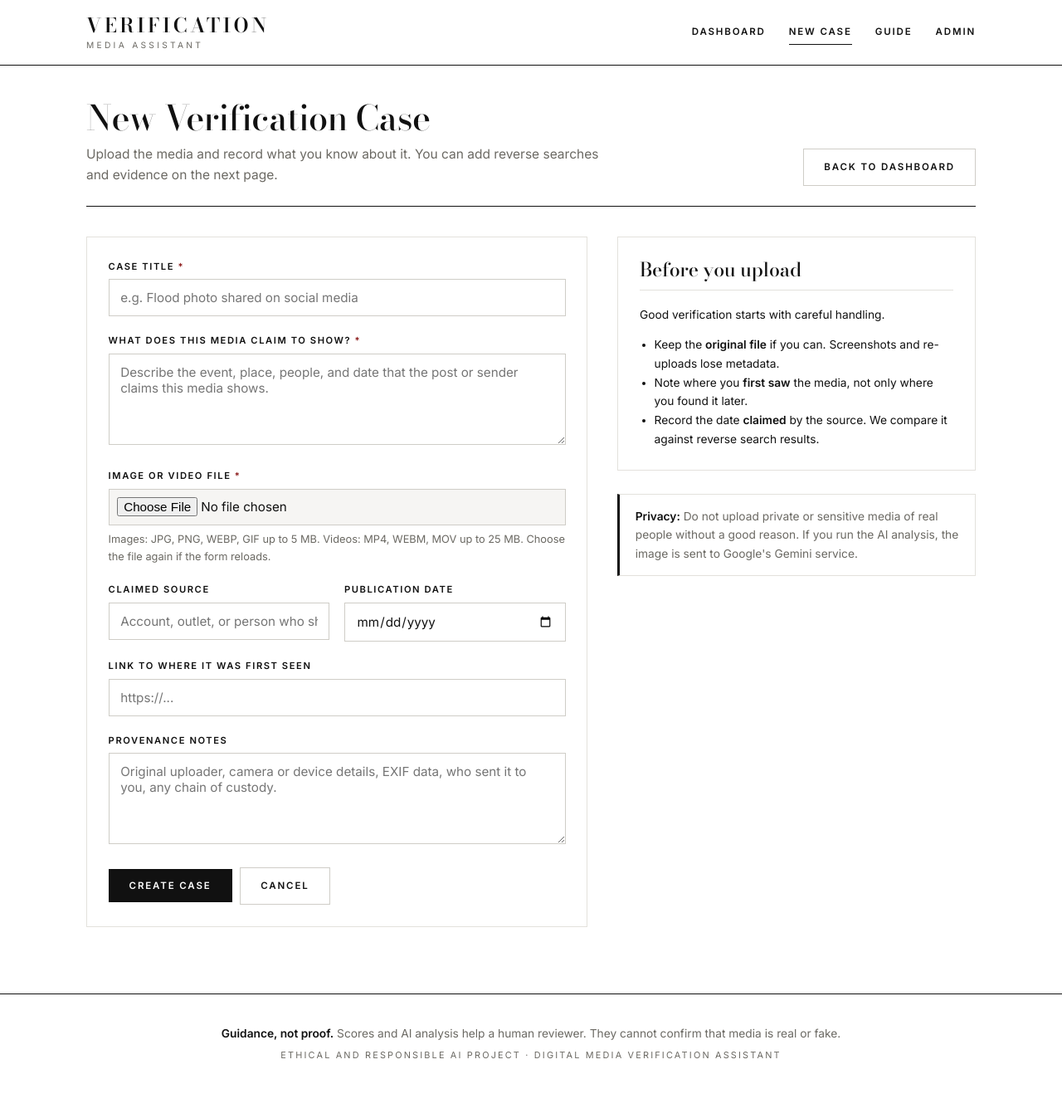
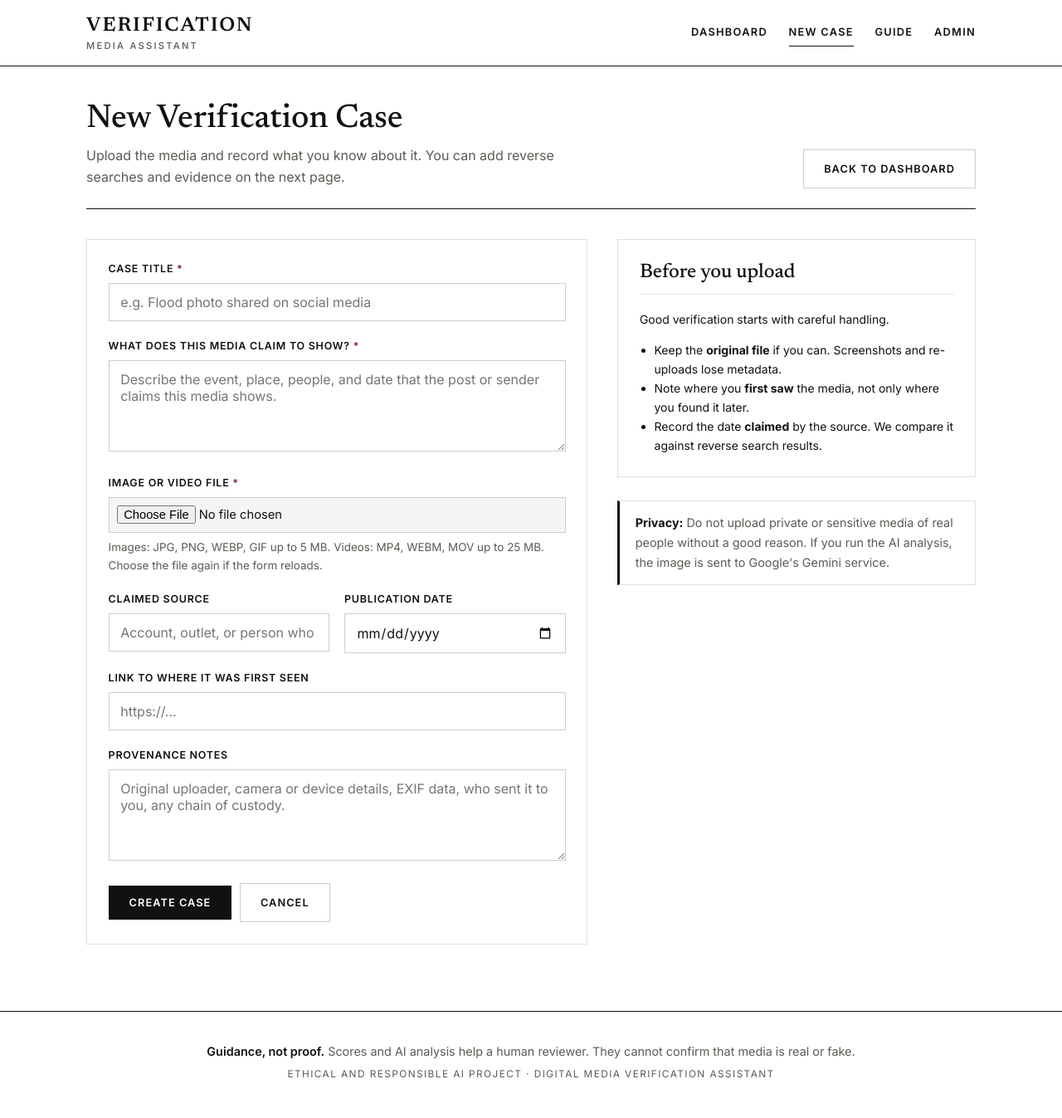
Before and after one commit to aakashdarda2907/era_classwork, a Django app: page /cases/new/ in a window 1280 px wide. Shown: the whole page at 83% size. Before the commit the page ends 1276 px from the top, so only its background shows below. Run offline with Django 5.2, Linux system fonts and the light colour scheme.

Commit message:
Switch heading font to Newsreader and enlarge small labels

```diff
--- a/static/css/style.css
+++ b/static/css/style.css
@@ -1,11 +1,11 @@
 /* ============================================================
-   Digital Media Verification Assistant: stylesheet (v3)
+   Digital Media Verification Assistant: stylesheet (v4)
    Minimal editorial look: white paper, black type, hairline
-   rules, Didone serif headings, square corners, no shadows.
+   rules, readable serif headings, square corners, no shadows.
    Colour is used only for meaning (verdicts and status).
    ============================================================ */
 
-@import url('https://fonts.googleapis.com/css2?family=Bodoni+Moda:opsz,wght@6..96,400;6..96,500;6..96,600;6..96,700&family=Inter:wght@400;500;600&display=swap');
+@import url('https://fonts.googleapis.com/css2?family=Newsreader:opsz,wght@6..72,400;6..72,500;6..72,600&family=Inter:wght@400;500;600;700&display=swap');
 
 :root {
     /* Surfaces and text */
@@ -13,7 +13,7 @@
     --bg-soft: #f6f5f3;
     --surface: #ffffff;
     --text: #111111;
-    --muted: #6b6963;
+    --muted: #5c5a54;
     --border: #e3e1dc;
     --rule: #111111;
 
@@ -42,7 +42,7 @@
 
     /* Fonts */
     --font-body: 'Inter', 'Helvetica Neue', Arial, sans-serif;
-    --font-head: 'Bodoni Moda', 'Didot', 'Times New Roman', serif;
+    --font-head: 'Newsreader', Georgia, 'Times New Roman', serif;
 }
 
 * { box-sizing: border-box; }
@@ -52,7 +52,7 @@ html { scroll-behavior: smooth; }
 body {
     margin: 0;
     font-family: var(--font-body);
-    font-size: 15.5px;
+    font-size: 16px;
     background: var(--bg);
     color: var(--text);
     line-height: 1.65;
@@ -64,37 +64,37 @@ body {
 a { color: var(--text); text-decoration: underline; text-decoration-thickness: 1px; text-underline-offset: 3px; }
 a:hover { text-decoration-thickness: 2px; }
 
-h1, h2, h3 { font-family: var(--font-head); font-weight: 500; line-height: 1.15; margin: 0 0 0.6rem; letter-spacing: -0.01em; color: var(--text); }
-h1 { font-size: 2.6rem; }
-h2 { font-size: 1.45rem; }
-h3 { font-size: 1.2rem; }
+h1, h2, h3 { font-family: var(--font-head); font-weight: 500; line-height: 1.2; margin: 0 0 0.6rem; letter-spacing: -0.005em; color: var(--text); }
+h1 { font-size: 2.5rem; }
+h2 { font-size: 1.5rem; }
+h3 { font-size: 1.25rem; }
 p { margin: 0 0 0.85rem; }
 
 .container { max-width: 1120px; margin: 0 auto; padding: 0 1.5rem; }
 .main-content { padding-top: 2.5rem; padding-bottom: 5rem; min-height: 70vh; }
 .muted { color: var(--muted); }
-.small { font-size: 0.86rem; }
+.small { font-size: 0.875rem; }
 
 /* ---------- Header and navigation ---------- */
 .site-header { background: #fff; border-bottom: 1px solid var(--rule); position: sticky; top: 0; z-index: 20; }
 .header-inner { display: flex; align-items: center; justify-content: space-between; gap: 1rem; padding-top: 1.1rem; padding-bottom: 1.1rem; flex-wrap: wrap; }
 .brand { display: flex; flex-direction: column; line-height: 1.1; color: var(--text); text-decoration: none; }
 .brand:hover { text-decoration: none; }
-.brand-name { font-family: var(--font-head); font-size: 1.5rem; font-weight: 600; letter-spacing: 0.14em; text-transform: uppercase; }
-.brand-sub { font-size: 0.64rem; letter-spacing: 0.32em; text-transform: uppercase; color: var(--muted); margin-top: 0.3rem; }
-.nav-links { display: flex; gap: 1.75rem; flex-wrap: wrap; }
-.nav-links a { color: var(--text); text-decoration: none; font-size: 0.72rem; font-weight: 600; letter-spacing: 0.16em; text-transform: uppercase; padding: 0.35rem 0; border-bottom: 1px solid transparent; transition: border-color 0.15s; }
+.brand-name { font-family: var(--font-head); font-size: 1.5rem; font-weight: 600; letter-spacing: 0.08em; text-transform: uppercase; }
+.brand-sub { font-size: 0.7rem; font-weight: 500; letter-spacing: 0.2em; text-transform: uppercase; color: var(--muted); margin-top: 0.3rem; }
+.nav-links { display: flex; gap: 1.6rem; flex-wrap: wrap; }
+.nav-links a { color: var(--text); text-decoration: none; font-size: 0.8rem; font-weight: 600; letter-spacing: 0.1em; text-transform: uppercase; padding: 0.35rem 0; border-bottom: 1.5px solid transparent; transition: border-color 0.15s; }
 .nav-links a:hover { border-bottom-color: var(--rule); }
 .nav-links a.active { border-bottom-color: var(--rule); }
 
 /* ---------- Footer ---------- */
-.site-footer { border-top: 1px solid var(--rule); padding: 2.25rem 0; text-align: center; font-size: 0.86rem; color: var(--muted); }
+.site-footer { border-top: 1px solid var(--rule); padding: 2.25rem 0; text-align: center; font-size: 0.9rem; color: var(--muted); }
 .site-footer p { margin: 0 0 0.4rem; }
 .site-footer strong { color: var(--text); font-weight: 600; }
-.footer-small { font-size: 0.68rem; letter-spacing: 0.2em; text-transform: uppercase; }
+.footer-small { font-size: 0.74rem; letter-spacing: 0.12em; text-transform: uppercase; }
 
 /* ---------- Messages ---------- */
-.alert { padding: 0.85rem 1.1rem; margin-bottom: 0.7rem; border: 1px solid var(--border); border-left-width: 3px; font-size: 0.92rem; background: #fff; }
+.alert { padding: 0.85rem 1.1rem; margin-bottom: 0.7rem; border: 1px solid var(--border); border-left-width: 3px; font-size: 0.95rem; background: #fff; }
 .alert-success { border-left-color: var(--good); color: var(--good); }
 .alert-error { border-left-color: var(--bad); color: var(--bad); }
 .alert-info, .alert-warning { border-left-color: var(--warn); color: var(--warn); }
@@ -118,11 +118,11 @@ p { margin: 0 0 0.85rem; }
 .card-title-row h2 { margin: 0; padding: 0; border: none; }
 
 .stat { text-align: left; padding: 1.4rem 1.5rem; }
-.stat .stat-number { font-family: var(--font-head); font-size: 2.9rem; font-weight: 500; line-height: 1; color: var(--text); }
-.stat .stat-label { color: var(--muted); font-size: 0.68rem; font-weight: 600; text-transform: uppercase; letter-spacing: 0.18em; margin-top: 0.6rem; }
+.stat .stat-number { font-family: var(--font-head); font-size: 3rem; font-weight: 500; line-height: 1; color: var(--text); }
+.stat .stat-label { color: var(--muted); font-size: 0.76rem; font-weight: 600; text-transform: uppercase; letter-spacing: 0.1em; margin-top: 0.6rem; }
 
 /* ---------- Buttons ---------- */
-.btn { display: inline-block; padding: 0.75rem 1.5rem; border: 1px solid var(--rule); font-size: 0.72rem; font-weight: 600; letter-spacing: 0.16em; text-transform: uppercase; cursor: pointer; font-family: inherit; text-align: center; text-decoration: none; transition: background 0.15s, color 0.15s, border-color 0.15s; border-radius: 0; }
+.btn { display: inline-block; padding: 0.75rem 1.5rem; border: 1px solid var(--rule); font-size: 0.8rem; font-weight: 600; letter-spacing: 0.08em; text-transform: uppercase; cursor: pointer; font-family: inherit; text-align: center; text-decoration: none; transition: background 0.15s, color 0.15s, border-color 0.15s; border-radius: 0; }
 .btn:hover { text-decoration: none; }
 .btn:focus-visible, a:focus-visible { outline: 2px solid var(--rule); outline-offset: 3px; }
 .btn:disabled { opacity: 0.5; cursor: wait; }
@@ -132,25 +132,25 @@ p { margin: 0 0 0.85rem; }
 .btn-secondary:hover { border-color: var(--rule); }
 .btn-danger { background: #fff; color: var(--bad); border-color: #d9b9b9; }
 .btn-danger:hover { background: var(--bad); border-color: var(--bad); color: #fff; }
-.btn-small { padding: 0.5rem 1rem; font-size: 0.66rem; }
+.btn-small { padding: 0.5rem 1rem; font-size: 0.74rem; }
 
 /* ---------- Forms ---------- */
 .form-group { margin-bottom: 1.25rem; }
-.form-group label { display: block; font-weight: 600; margin-bottom: 0.4rem; font-size: 0.7rem; letter-spacing: 0.14em; text-transform: uppercase; color: var(--text); }
+.form-group label { display: block; font-weight: 600; margin-bottom: 0.4rem; font-size: 0.78rem; letter-spacing: 0.06em; text-transform: uppercase; color: var(--text); }
 .form-row { display: grid; grid-template-columns: 1fr 1fr; gap: 1.1rem; }
 input[type="text"], input[type="url"], input[type="date"], input[type="file"], select, textarea {
     width: 100%; padding: 0.75rem 0.85rem; border: 1px solid #cfcdc7; border-radius: 0;
-    font-size: 0.95rem; font-family: inherit; background: #fff; color: var(--text);
+    font-size: 1rem; font-family: inherit; background: #fff; color: var(--text);
     transition: border-color 0.15s;
 }
-input[type="file"] { padding: 0.6rem; background: var(--bg-soft); }
+input[type="file"] { padding: 0.6rem; background: var(--bg-soft); font-size: 0.92rem; }
 textarea { min-height: 110px; resize: vertical; }
 input:hover, select:hover, textarea:hover { border-color: #9c9a94; }
 input:focus, select:focus, textarea:focus { outline: none; border-color: var(--rule); box-shadow: 0 1px 0 0 var(--rule); }
-.checkbox-row { display: flex; align-items: center; gap: 0.6rem; cursor: pointer; text-transform: none !important; letter-spacing: 0 !important; font-size: 0.92rem !important; font-weight: 500 !important; }
+.checkbox-row { display: flex; align-items: center; gap: 0.6rem; cursor: pointer; text-transform: none !important; letter-spacing: 0 !important; font-size: 0.95rem !important; font-weight: 500 !important; }
 .checkbox-row input { width: 17px; height: 17px; accent-color: #111; }
-.hint { color: var(--muted); font-size: 0.8rem; margin-top: 0.35rem; }
-.field-error { color: var(--bad); font-size: 0.82rem; margin-top: 0.35rem; font-weight: 600; }
+.hint { color: var(--muted); font-size: 0.84rem; margin-top: 0.35rem; }
+.field-error { color: var(--bad); font-size: 0.86rem; margin-top: 0.35rem; font-weight: 600; }
 .has-error input, .has-error select, .has-error textarea { border-color: var(--bad); }
 .required { color: var(--bad); }
 
@@ -160,7 +160,7 @@ input:focus, select:focus, textarea:focus { outline: none; border-color: var(--r
 .toolbar select { flex: 0 0 210px; }
 
 /* ---------- Badges ---------- */
-.badge { display: inline-block; padding: 0.2rem 0.6rem; border: 1px solid currentColor; font-size: 0.64rem; font-weight: 600; white-space: nowrap; letter-spacing: 0.12em; text-transform: uppercase; background: transparent; }
+.badge { display: inline-block; padding: 0.2rem 0.6rem; border: 1px solid currentColor; font-size: 0.7rem; font-weight: 600; white-space: nowrap; letter-spacing: 0.06em; text-transform: uppercase; background: transparent; }
 .badge-open { color: var(--text); }
 .badge-verifying { color: var(--warn); }
 .badge-concluded { color: var(--good); }
@@ -172,20 +172,20 @@ input:focus, select:focus, textarea:focus { outline: none; border-color: var(--r
 /* ---------- Case cards (dashboard) ---------- */
 .case-grid { display: grid; grid-template-columns: repeat(auto-fill, minmax(270px, 1fr)); gap: 1.75rem 1.5rem; }
 .case-card { background: #fff; display: flex; flex-direction: column; border-top: 1px solid var(--rule); padding-top: 1rem; }
-.case-thumb { aspect-ratio: 4 / 3; background: var(--bg-soft); display: flex; align-items: center; justify-content: center; color: var(--muted); font-size: 0.68rem; letter-spacing: 0.22em; text-transform: uppercase; overflow: hidden; text-decoration: none; }
+.case-thumb { aspect-ratio: 4 / 3; background: var(--bg-soft); display: flex; align-items: center; justify-content: center; color: var(--muted); font-size: 0.78rem; font-weight: 600; letter-spacing: 0.14em; text-transform: uppercase; overflow: hidden; text-decoration: none; }
 .case-thumb img { width: 100%; height: 100%; object-fit: cover; transition: transform 0.6s ease; }
 .case-card:hover .case-thumb img { transform: scale(1.03); }
 .case-body { padding: 1rem 0 0.25rem; display: flex; flex-direction: column; gap: 0.5rem; flex: 1; }
-.case-body h3 { margin: 0; font-size: 1.3rem; }
+.case-body h3 { margin: 0; font-size: 1.35rem; }
 .case-body h3 a { color: var(--text); text-decoration: none; }
 .case-body h3 a:hover { text-decoration: underline; }
 .case-meta { display: flex; gap: 0.5rem; flex-wrap: wrap; align-items: center; }
-.case-id { font-size: 0.66rem; color: var(--muted); font-weight: 600; text-transform: uppercase; letter-spacing: 0.18em; }
+.case-id { font-size: 0.74rem; color: var(--muted); font-weight: 600; text-transform: uppercase; letter-spacing: 0.1em; }
 
 /* ---------- Credibility meter ---------- */
 .score-box { text-align: left; }
 .score-big { font-family: var(--font-head); font-size: 4.2rem; font-weight: 500; line-height: 1; }
-.score-big small { font-family: var(--font-body); font-size: 0.85rem; color: var(--muted); font-weight: 500; letter-spacing: 0.05em; }
+.score-big small { font-family: var(--font-body); font-size: 0.95rem; color: var(--muted); font-weight: 500; }
 .score-good { color: var(--good); }
 .score-warn { color: var(--warn); }
 .score-bad { color: var(--bad); }
@@ -197,8 +197,8 @@ input:focus, select:focus, textarea:focus { outline: none; border-color: var(--r
 
 /* ---------- Tables ---------- */
 .table-wrap { overflow-x: auto; }
-.table { width: 100%; border-collapse: collapse; font-size: 0.9rem; }
-.table th { text-align: left; padding: 0.6rem 0.7rem 0.6rem 0; font-size: 0.64rem; color: var(--muted); text-transform: uppercase; letter-spacing: 0.16em; font-weight: 600; border-bottom: 1px solid var(--rule); }
+.table { width: 100%; border-collapse: collapse; font-size: 0.92rem; }
+.table th { text-align: left; padding: 0.6rem 0.7rem 0.6rem 0; font-size: 0.72rem; color: var(--muted); text-transform: uppercase; letter-spacing: 0.1em; font-weight: 600; border-bottom: 1px solid var(--rule); }
 .table td { padding: 0.8rem 0.7rem 0.8rem 0; border-bottom: 1px solid var(--border); vertical-align: top; }
 .points-plus { color: var(--good); font-weight: 600; }
 .points-minus { color: var(--bad); font-weight: 600; }
@@ -207,22 +207,22 @@ input:focus, select:focus, textarea:focus { outline: none; border-color: var(--r
 /* ---------- Detail page ---------- */
 .media-preview { background: #111; text-align: center; }
 .media-preview img, .media-preview video { max-width: 100%; max-height: 500px; display: block; margin: 0 auto; }
-.info-list { margin: 0; display: grid; grid-template-columns: 140px 1fr; gap: 0.9rem 1.25rem; font-size: 0.92rem; }
-.info-list dt { color: var(--muted); font-weight: 600; font-size: 0.66rem; text-transform: uppercase; letter-spacing: 0.16em; padding-top: 0.25rem; }
+.info-list { margin: 0; display: grid; grid-template-columns: 140px 1fr; gap: 0.9rem 1.25rem; font-size: 0.95rem; }
+.info-list dt { color: var(--muted); font-weight: 600; font-size: 0.74rem; text-transform: uppercase; letter-spacing: 0.1em; padding-top: 0.2rem; }
 .info-list dd { margin: 0; word-break: break-word; }
 .list-item { border-top: 1px solid var(--border); padding: 0.95rem 0; }
 .list-item:first-child { border-top: none; padding-top: 0; }
 .list-item-head { display: flex; justify-content: space-between; gap: 0.5rem; flex-wrap: wrap; align-items: center; margin-bottom: 0.3rem; }
 .add-box { border: 1px solid var(--border); padding: 1rem 1.2rem; margin-top: 1.25rem; transition: border-color 0.15s; }
 .add-box[open] { border-color: var(--rule); }
-.add-box summary { cursor: pointer; font-weight: 600; font-size: 0.7rem; letter-spacing: 0.16em; text-transform: uppercase; list-style: none; }
+.add-box summary { cursor: pointer; font-weight: 600; font-size: 0.8rem; letter-spacing: 0.08em; text-transform: uppercase; list-style: none; }
 .add-box summary::-webkit-details-marker { display: none; }
 .add-box form { margin-top: 1.1rem; }
-.ai-box { background: var(--bg-soft); border-left: 3px solid var(--rule); padding: 1.15rem 1.3rem; white-space: pre-wrap; font-size: 0.92rem; line-height: 1.75; margin-bottom: 0.7rem; }
+.ai-box { background: var(--bg-soft); border-left: 3px solid var(--rule); padding: 1.15rem 1.3rem; white-space: pre-wrap; font-size: 0.95rem; line-height: 1.75; margin-bottom: 0.7rem; }
 .empty { text-align: center; color: var(--muted); padding: 2.5rem 1rem; border: 1px solid var(--border); }
 .empty h3 { color: var(--text); }
 .chart-box { position: relative; height: 250px; }
-.disclaimer { border: 1px solid var(--border); border-left: 3px solid var(--rule); color: var(--muted); padding: 0.9rem 1.15rem; font-size: 0.86rem; background: #fff; }
+.disclaimer { border: 1px solid var(--border); border-left: 3px solid var(--rule); color: var(--muted); padding: 0.9rem 1.15rem; font-size: 0.9rem; background: #fff; }
 .disclaimer strong { color: var(--text); }
 
 /* ---------- Printable report ---------- */
@@ -246,7 +246,7 @@ input:focus, select:focus, textarea:focus { outline: none; border-color: var(--r
     h1 { font-size: 1.9rem; }
     .main-content { padding-top: 1.5rem; }
     .report { padding: 1.4rem; }
-    .brand-name { font-size: 1.2rem; }
+    .brand-name { font-size: 1.25rem; }
     .nav-links { gap: 1.1rem; }
 }
 
```
